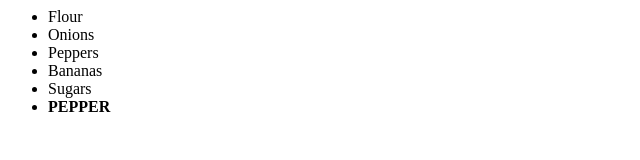
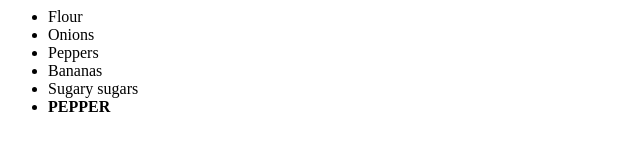
Before and after one commit to msakande/shoppinglist, a plain HTML site: page index.html in a window 1280 px wide. Shown: the full height of the page, 0-640 px from the left. Drawn offline with Linux system fonts and the light colour scheme.

Commit message:
changing to sugary sugars

```diff
--- a/index.html
+++ b/index.html
@@ -5,7 +5,7 @@
 							<li>Onions</li>
 							<li>Peppers</li>
 							<li>Bananas</li>
-							<li>Sugars</li>
+							<li>Sugary sugars</li>
 							<li><b>PEPPER</li>
 					</ul>
 		</body>
```
